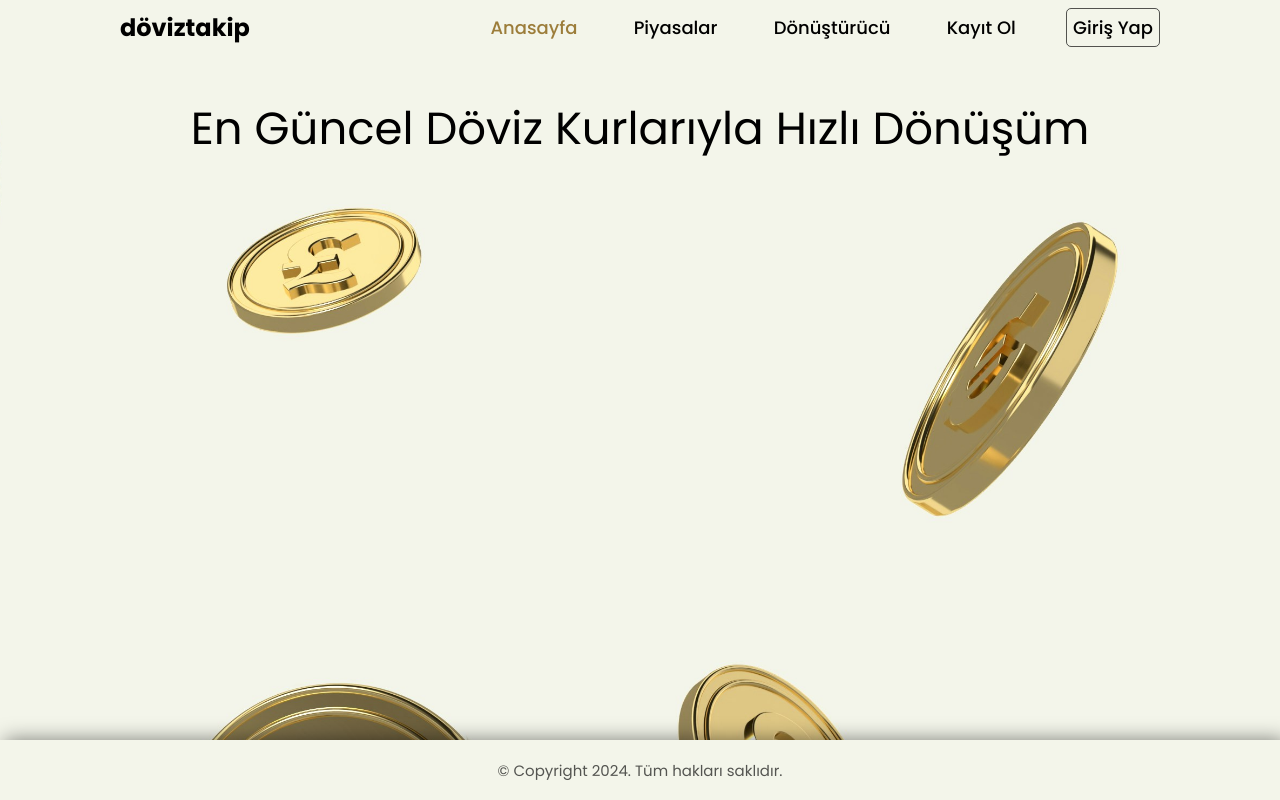
After one commit to tolgab35/Doviz-Otomasyon-Sitesi, a PHP site: page /kayitol.html in a window 1280 px wide. The commit adds this page. Run offline with PHP 8.4, Linux system fonts and the light colour scheme.

Commit message:
create kayitol.html file

```diff
--- /dev/null
+++ b/kayitol.html
@@ -0,0 +1,39 @@
+<!DOCTYPE html>
+<html lang="en">
+  <head>
+    <meta charset="UTF-8" />
+    <meta name="viewport" content="width=device-width, initial-scale=1.0" />
+    <title>Anasayfa</title>
+    <link rel="icon" href="images/favicon.svg" />
+    <link rel="stylesheet" href="style.css" />
+    <link rel="preconnect" href="https://fonts.googleapis.com" />
+    <link rel="preconnect" href="https://fonts.gstatic.com" crossorigin />
+    <link
+      href="https://fonts.googleapis.com/css2?family=Poppins:ital,wght@0,100;0,200;0,300;0,400;0,500;0,600;0,700;0,800;0,900;1,100;1,200;1,300;1,400;1,500;1,600;1,700;1,800;1,900&display=swap"
+      rel="stylesheet"
+    />
+  </head>
+  <body>
+    <header class="header">
+      <a href="index.html" class="logo">döviztakip</a>
+
+      <nav class="navbar">
+        <a href="index.html" class="active">Anasayfa</a>
+        <a href="piyasalar.html">Piyasalar</a>
+        <a href="">Dönüştürücü</a>
+        <a href="">Kayıt Ol</a>
+        <a href="" class="girisyap">Giriş Yap</a>
+      </nav>
+    </header>
+
+    <section class="caption">
+      <h1>En Güncel Döviz Kurlarıyla Hızlı Dönüşüm</h1>
+    </section>
+
+    <footer class="footer">
+      <div class="footer-content">
+        <p>&copy Copyright 2024. Tüm hakları saklıdır.</p>
+      </div>
+    </footer>
+  </body>
+</html>
--- a/style.css
+++ b/style.css
@@ -12,10 +12,11 @@ body,
   background: url("images/coins-main-bg.jpg") no-repeat;
   background-size: 2700px;
   background-position-x: -845px;
-  background-position-y: -10px;
+  background-position-y: 30px;
 }
 
 .header {
+  background-color: #f3f5ea;
   position: absolute;
   top: 0;
   left: 0;
```
